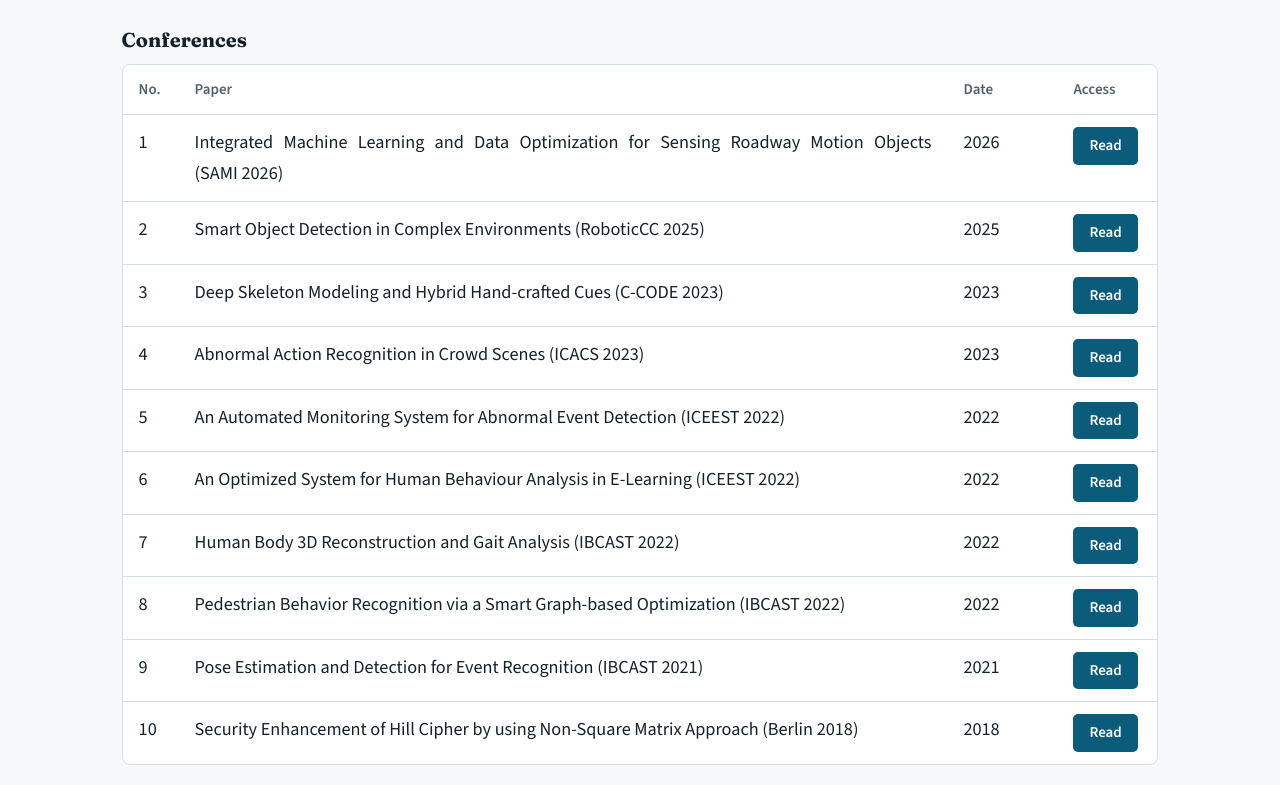
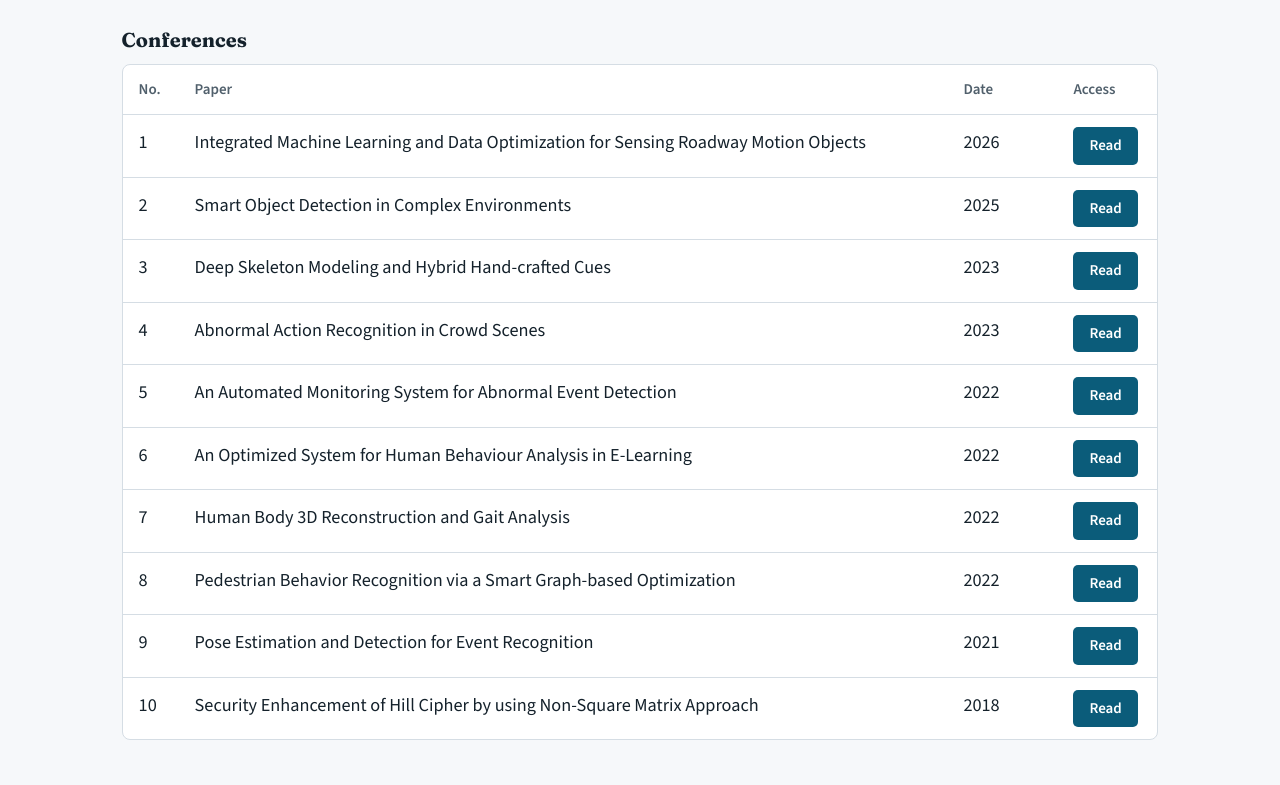
Before and after one commit to israrakhter/israrakhter.github.io, a plain HTML site: page index.html in a window 1280 px wide. Shown: the part 3895-4680 px from the top of the page. Drawn offline with nearby package versions, Linux system fonts and the light colour scheme.

Commit message:
Add files via upload

```diff
--- a/index.html
+++ b/index.html
@@ -112,22 +112,6 @@
 <tr><td class="n">11</td><td>Adaptive Pose Estimation for Gait Event Detection using Context-Aware Model and Hierarchical Optimization. Journal of Electrical Engineering and Technology</td><td class="d">2021</td><td class="f">1.069</td><td class="h">X</td><td class="l"><a class="read" href="https://doi.org/10.1007/s42835-021-00756-y" target="_blank" rel="noopener" aria-label="Read: Adaptive Pose Estimation for Gait Event Detection using Context-Aware Model and Hierarchical Optimization. Journal of Electrical Engineering and Technology">Read</a></td></tr>
 </tbody></table></div>
 
-<h3 class="sub">Conferences</h3>
-<div class="tablebox"><table>
-<thead><tr><th>No.</th><th>Paper</th><th>Date</th><th>Access</th></tr></thead>
-<tbody>
-<tr><td class="n">1</td><td>Integrated Machine Learning and Data Optimization for Sensing Roadway Motion Objects (SAMI 2026)</td><td class="d">2026</td><td class="l"><a class="read" href="https://doi.org/10.1109/SAMI68106.2026.11420684" target="_blank" rel="noopener" aria-label="Read: Integrated Machine Learning and Data Optimization for Sensing Roadway Motion Objects (SAMI 2026)">Read</a></td></tr>
-<tr><td class="n">2</td><td>Smart Object Detection in Complex Environments (RoboticCC 2025)</td><td class="d">2025</td><td class="l"><a class="read" href="https://doi.org/10.1109/RoboticCC68732.2025.00013" target="_blank" rel="noopener" aria-label="Read: Smart Object Detection in Complex Environments (RoboticCC 2025)">Read</a></td></tr>
-<tr><td class="n">3</td><td>Deep Skeleton Modeling and Hybrid Hand-crafted Cues (C-CODE 2023)</td><td class="d">2023</td><td class="l"><a class="read" href="https://doi.org/10.1109/C-CODE58145.2023.10139863" target="_blank" rel="noopener" aria-label="Read: Deep Skeleton Modeling and Hybrid Hand-crafted Cues (C-CODE 2023)">Read</a></td></tr>
-<tr><td class="n">4</td><td>Abnormal Action Recognition in Crowd Scenes (ICACS 2023)</td><td class="d">2023</td><td class="l"><a class="read" href="https://doi.org/10.1109/ICACS55311.2023.10089674" target="_blank" rel="noopener" aria-label="Read: Abnormal Action Recognition in Crowd Scenes (ICACS 2023)">Read</a></td></tr>
-<tr><td class="n">5</td><td>An Automated Monitoring System for Abnormal Event Detection (ICEEST 2022)</td><td class="d">2022</td><td class="l"><a class="read" href="https://doi.org/10.1109/ICEEST56292.2022.10077883" target="_blank" rel="noopener" aria-label="Read: An Automated Monitoring System for Abnormal Event Detection (ICEEST 2022)">Read</a></td></tr>
-<tr><td class="n">6</td><td>An Optimized System for Human Behaviour Analysis in E-Learning (ICEEST 2022)</td><td class="d">2022</td><td class="l"><a class="read" href="https://doi.org/10.1109/ICEEST56292.2022.10077871" target="_blank" rel="noopener" aria-label="Read: An Optimized System for Human Behaviour Analysis in E-Learning (ICEEST 2022)">Read</a></td></tr>
-<tr><td class="n">7</td><td>Human Body 3D Reconstruction and Gait Analysis (IBCAST 2022)</td><td class="d">2022</td><td class="l"><a class="read" href="https://doi.org/10.1109/IBCAST54850.2022.9990213" target="_blank" rel="noopener" aria-label="Read: Human Body 3D Reconstruction and Gait Analysis (IBCAST 2022)">Read</a></td></tr>
-<tr><td class="n">8</td><td>Pedestrian Behavior Recognition via a Smart Graph-based Optimization (IBCAST 2022)</td><td class="d">2022</td><td class="l"><a class="read" href="https://doi.org/10.1109/IBCAST54850.2022.9990434" target="_blank" rel="noopener" aria-label="Read: Pedestrian Behavior Recognition via a Smart Graph-based Optimization (IBCAST 2022)">Read</a></td></tr>
-<tr><td class="n">9</td><td>Pose Estimation and Detection for Event Recognition (IBCAST 2021)</td><td class="d">2021</td><td class="l"><a class="read" href="https://doi.org/10.1109/IBCAST51254.2021.9393293" target="_blank" rel="noopener" aria-label="Read: Pose Estimation and Detection for Event Recognition (IBCAST 2021)">Read</a></td></tr>
-<tr><td class="n">10</td><td>Security Enhancement of Hill Cipher by using Non-Square Matrix Approach (Berlin 2018)</td><td class="d">2018</td><td class="l"><a class="read" href="https://doi.org/10.33422/4kiconf.2018.12.24" target="_blank" rel="noopener" aria-label="Read: Security Enhancement of Hill Cipher by using Non-Square Matrix Approach (Berlin 2018)">Read</a></td></tr>
-</tbody></table></div>
-</div></section>
 
 <h3 class="sub">Conferences</h3>
 <div class="tablebox"><table>
```
